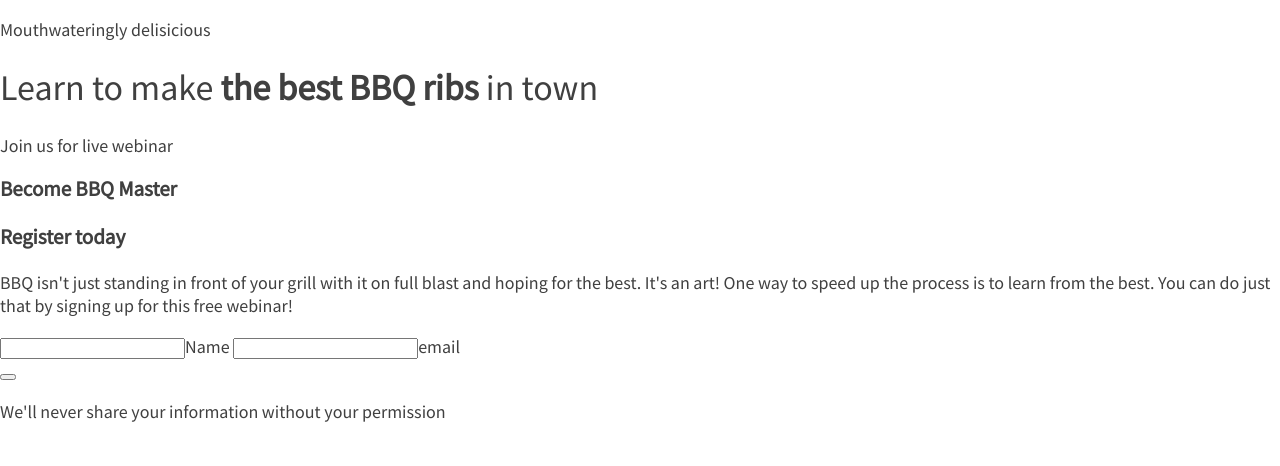
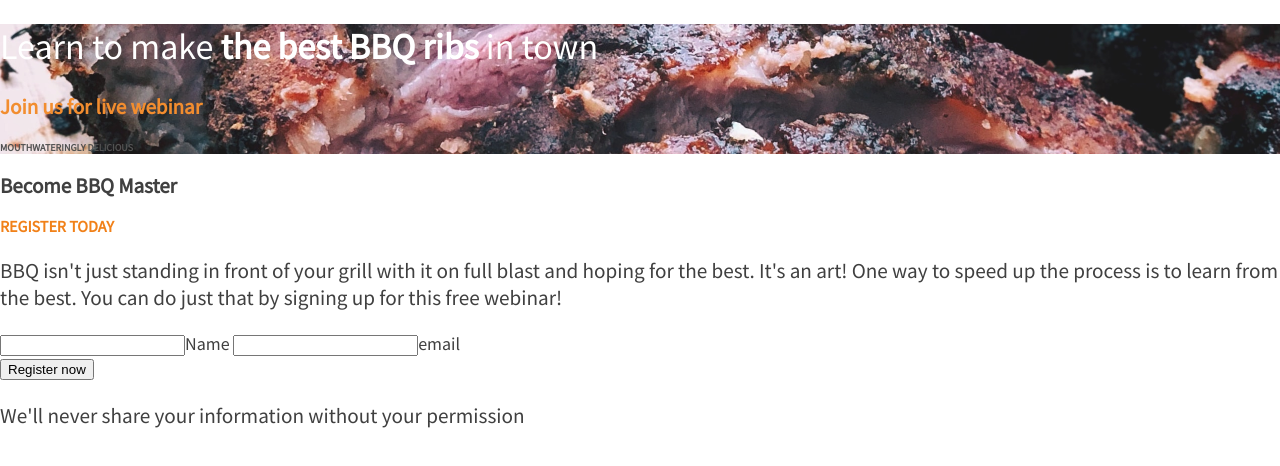
Before and after one commit to Renda02/BBQ-Page, a plain HTML site: page index.html in a window 1280 px wide. Drawn offline with Linux system fonts and the light colour scheme.

Commit message:
Styling the page

```diff
--- a/index.html
+++ b/index.html
@@ -13,14 +13,15 @@
 
 <body>
     <div class="container">
-        <div class="right">   <p class="top-text">Mouthwateringly delisicious </p>
+        <div class="right">
             <h1 class="right_title">Learn to make <strong>the best BBQ ribs</strong> in town</h1>
 
             <p class="buttom-text">Join us for live webinar</p>
+             <p class="top-text">Mouthwateringly delicious </p>
         </div>
         <div class="left">
             <h2 class="left_title">Become BBQ Master</h2>
-            <h3 class="left_sub_title">Register today</h3>
+            <p> Register today</p>
             <p class="left_content">BBQ isn't just standing in front of your grill with it on full blast and hoping for
                 the best. It's an art! One way to speed up the process is to learn from the best. You can do just that
                 by signing up for this free webinar!</p>
@@ -29,7 +30,7 @@
                 <input type="email">email</input>
             </form>
             <button class="
-        "></button>
+        ">Register now</button>
             <p class="fine-print">We'll never share your information
                 without your permission</p>
         </div>
--- a/src/styles.css
+++ b/src/styles.css
@@ -12,19 +12,55 @@ body{
 h1{
     font-size: 2.25rem;
     font-weight: 300;
-
+color: #fff;
 }
 
 h2{
     font-size: 1.3125rem;
 
-    text-transform: capitalize;
+
 }
 
-h2 + p {
+h1 + p {
        color: #F18119;
+       font-size: 1.3125rem;
+font-weight: 900;
+}
+
+h2{
+font-weight: 900;
+}
+
+h2 + p{
+    color: #F18119;
+    font-size: 1rem;
+font-weight: 900;
+text-transform: uppercase;
 }
 
 strong{
     font-weight: 900;
 }
+
+.top-text{
+    text-transform: uppercase;
+    font-size: 0.625rem;
+    font-weight: 900;
+}
+
+p{
+    font-size: 1.325rem;
+}
+
+.fine-print_{
+    font-size: 0.625rem;
+}
+
+/* IMAGE */
+
+.right{
+   background-image: url(../images/bbq.jpg);
+   background-position: center;
+   background-size: cover;
+   opacity: 0.9;
+}
```
